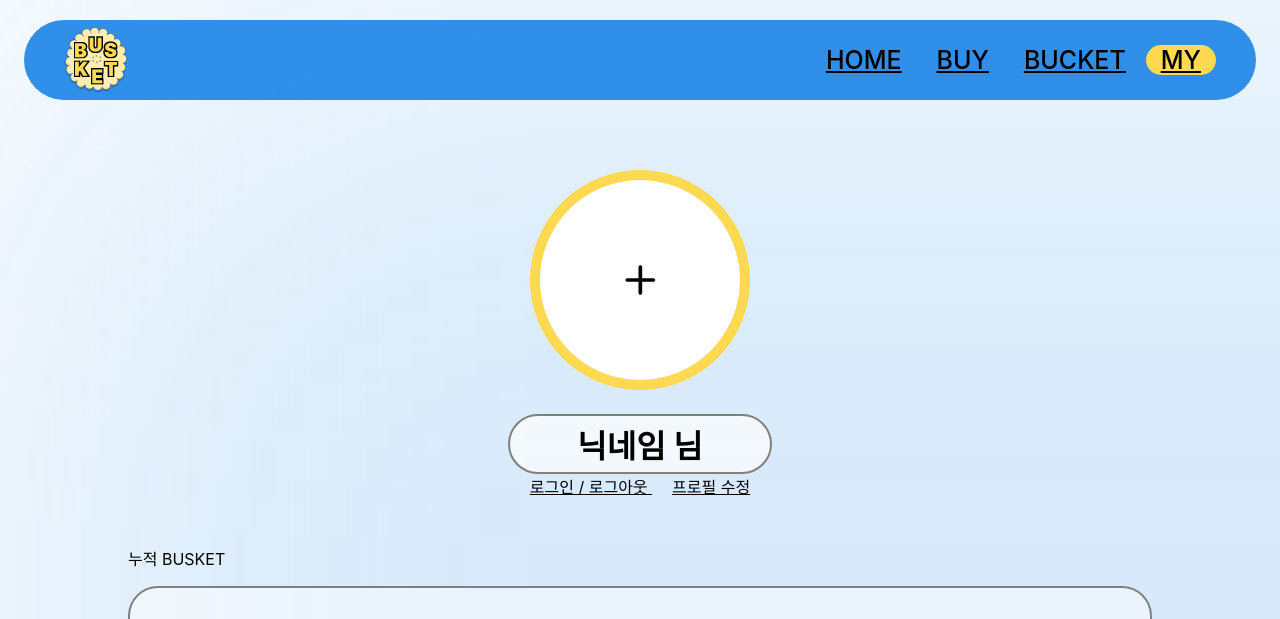
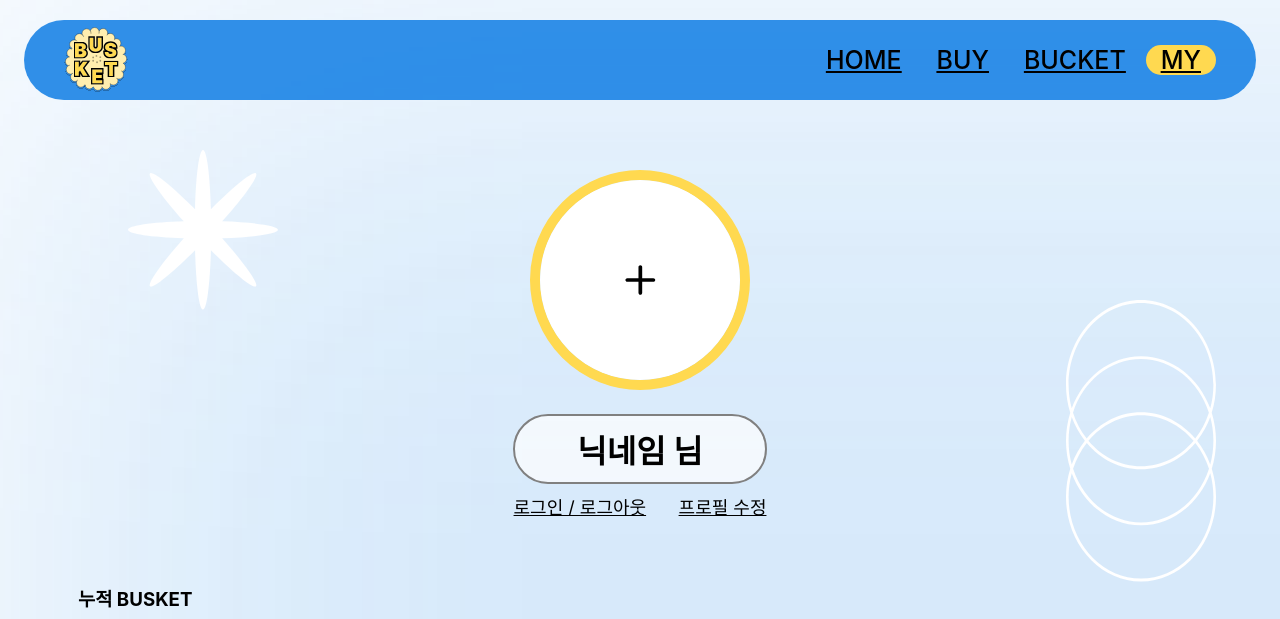
Before and after one commit to s0obang/busket, a Django app: page /accounts/my/ in a window 1280 px wide. Shown: the top 619 px of the page. Run offline with Django 5.2, Linux system fonts and the light colour scheme; some web fonts are replaced.

Commit message:
글씨 크기 및 색깔 수정 + 모달창 1차 구현

```diff
--- a/accounts/templates/my.html
+++ b/accounts/templates/my.html
@@ -3,65 +3,107 @@
 {% block content %}
 
 <link rel="stylesheet" href="{% static 'css/my.css' %}">
+<link rel="stylesheet" href="{% static 'css/login.css' %}">
+<link rel="stylesheet" href="{% static 'css/user.css' %}">
+<link rel="stylesheet" href="{% static 'css/modal.css' %}">
+<script src="{% static 'js/modal.js' %}"></script>
+<script src="{% static 'js/profile.js' %}"></script>
+
+<div class="whole">
+    <img src="{% static 'img/accounts/별.svg' %}" id="spark">
+    <img src="{% static 'img/accounts/동그라미.svg' %}" id="rectangle">
 
     <div class="profile"> <!--상단 프로필 정보-->
         <img src="{% static 'img/accounts/프로필사진.svg' %}" id="picture">
         <div>
             <h1 class="name"> 닉네임 님 </h1>
         </div>
-    <a href=#> 로그인 / 로그아웃 </a>
-    <a href=#> 프로필 수정 </a>
+
+        <!-- 로그인/로그아웃 모달창 -->
+        <button class="modal_btn login_logout_btn"> 로그인 / 로그아웃 </button>
+        <div class="modal_box login_logout_modal">
+            <div class="modal_content">
+                <span class="close">&times;</span> <!-- 닫기 버튼 -->
+                <button class="login_btn">로그인</button>
+                <button class="logout_btn">로그아웃</button>
+                <button class="signin_btn">회원가입하기</button>
+            </div>
+        </div>
+
+        <!-- 프로필 수정 모달창 -->
+        <button class="modal_btn profile_btn"> 프로필 수정 </button>
+        <div class="modal_box profile_modal">
+            <div class="modal_content">
+                <span class="close">&times;</span> <!-- 닫기 버튼 -->
+                    <form class="user_form">
+                        <h2>프로필 수정</h2>
+                        <h3>닉네임</h3>
+                        <input type="text" placeholder="name">
+                        <h3>프로필 사진</h3>
+                        <div class="profile">
+                            <label class="profile_img_button" for="profile_img">
+                                <img src="{% static 'img/accounts/프로필사진.svg' %}" id="preview">
+                            </label>
+                            <input id="profile_img" type="file" accept="image/*" style="display: none;"onchange="readURL(this);"/>
+                        </div>
+                        <input type="submit" value="저장">
+                    </form>
+            </div>
+        </div>
+
     </div>
 
     <div class="cumulation"> <!--누적 BUSKET-->
-    <p>누적 BUSKET</p>
+        <h3>누적 BUSKET</h3>
         <div class="box">
             <div class="list">
-            <img class="biscuit left" src="{% static 'img/accounts/비스켓 묶음.svg' %}">
+                <div class="biscuit">
+                <img src="{% static 'img/accounts/비스켓 묶음.svg' %}">
+                </div>
                 <div class="explanation right">
-                <h1> X 23</h1>
-                <h1>총 368,000원</h1>
+                    <h1 class="left"> X 23</h1>
+                    <h1 class="right">총 368,000원</h1>
                 </div>
             </div>
         </div>
     </div>
 
     <div class="report"> <!--BUSKET REPORT-->
-    <p>BUSKET REPORT</p>
+        <h3>BUSKET REPORT</h3>
         <div class="box">
             <div class="list">
-            <img class="biscuit left" src="{% static 'img/accounts/비스켓 1.svg' %}">
+                <img class="biscuit" src="{% static 'img/accounts/비스켓 1.svg' %}">
                 <div class="explanation right">
                     <h2>가장 많이 모은 비스켓은 <br> </h2>
-                <h1 class="item">옷</h1>
+                    <h1 class="green">옷</h1>
                     <h2>카테고리입니다.</h2>
                 </div>
             </div>
             <div class="list">
+                <img class="biscuit" src="{% static 'img/accounts/비스켓 2.svg' %}">
                 <div class="explanation left">
                     <h2>가장 적게 모은 비스켓은 <br> </h2>
-                <h1 class="item">음식</h1>
-                <h2>카테고리입니다.</h2>
-            </div>
-            <img class="biscuit right" src="{% static 'img/accounts/비스켓 2.svg' %}">
-        </div>
-        <div class="list">
-            <img class="biscuit left" src="{% static 'img/accounts/비스켓 3.svg' %}">
-            <div class="explanation right">
-                <h2>가장 많이 저장한 비스켓은 <br> </h2>
-                <h1 class="item">옷</h1>
+                    <h1 class="blue">음식</h1>
                     <h2>카테고리입니다.</h2>
                 </div>
             </div>
             <div class="list">
+                <img class="biscuit" src="{% static 'img/accounts/비스켓 3.svg' %}">
+                <div class="explanation right">
+                    <h2>가장 많이 저장한 비스켓은 <br> </h2>
+                    <h1 class="yellow">옷</h1>
+                    <h2>카테고리입니다.</h2>
+                </div>
+            </div>
+            <div class="list">
+                <img class="biscuit" src="{% static 'img/accounts/비스켓 4.svg' %}">
                 <div class="explanation left">
                     <h2>가장 적게 저장한 비스켓은 <br> </h2>
-                <h1 class="item">책</h1>
+                    <h1 class="red">책</h1>
                     <h2>카테고리입니다.</h2>
-            </div>
-            <img class="biscuit right" src="{% static 'img/accounts/비스켓 4.svg' %}">
                 </div>
             </div>
         </div>
-
+    </div>
+</div>
 {% endblock %}
--- a/accounts/templates/signup.html
+++ b/accounts/templates/signup.html
@@ -6,7 +6,7 @@
         <meta charset="UTF-8">
         <meta name="viewport" content="width=device-width, initial-scale=1.0">
         <link rel="stylesheet" href="{% static 'css/modal.css' %}">
-        <link rel="stylesheet" href="{% static 'css/login.css' %}">
+        <link rel="stylesheet" href="{% static 'css/user.css' %}">
         <script src="{% static 'js/profile.js' %}"></script>
         <title>회원가입</title>
     </head>
--- a/static/css/login.css
+++ b/static/css/login.css
@@ -1,57 +1,14 @@
-.user_form{
-    width: 100%;
-    text-align: center;
+.login_btn, .logout_btn{
+    display: block;
+    width: 300px;
+    padding: 25px;
+    margin: 10px 100px;
+
+    border: 0;
+    border-radius: 10px;
+    background-color: #35C386;
+
+    font-size: large;
+    font-weight: bold;
+    cursor: pointer;
 }
-
-.user_form h3{
-    text-align: left;
-    margin-left: 35px;
-}
-
-.user_form h1{
-    align-items: center;
-}
-
-.user_form input{
-    border: 3px solid #FFD950;
-    border-radius: 15px;
-    padding-left: 10px;
-
-    width: 80%;
-    height: 40px;
-}
-
-/*프로필 사진 업로드*/
-.profile{
-    width: 400px;
-    font-size: 0;
-}
-
-#preview {
-    width: 300px;
-    height: 300px;
-    cursor: pointer;
-
-    border: 10px solid #FFD950;
-    border-radius: 50%;
-    margin: 5px;
-}
-
-/*제출 버튼*/
-.user_form input[type="submit"]{
-    background-color: #1883E5;
-    font-size: large;
-    color: white;
-
-    border: none;
-    padding: none;
-    cursor: pointer;
-
-    width: 120px;
-    margin: 30px 0;
-    box-shadow: 0 2px 3px 0 rgba(47, 51, 55, 0.2);
-}
-
-.user_form input[type="submit"]:hover{
-    background-color: #81c2ff;
-}
--- a/static/css/my.css
+++ b/static/css/my.css
@@ -1,10 +1,32 @@
+.whole{
+    margin: 0 auto;
+}
+
+
 /*bgc 컬러 노란색 고정*/
 .my{
     background-color: #FFD950;
 }
 
 .cumulation, .report{
-    margin: 2.5% 10%;
+    margin: 5% 0%;
+}
+
+/*배경 장식*/
+#spark {
+    width: 150px;
+    position: absolute;
+    top: 150px;
+    left: 10%;
+    z-index: -100;
+}
+
+#rectangle {
+    width: 150px;
+    position: absolute;
+    top: 300px;
+    right: 5%;
+    z-index: -100;
 }
 
 /*흰색 박스 + 내부 사진 및 글씨 설정*/
@@ -30,41 +52,51 @@
 }
 
 .name{
-    width: 250px;
-    padding: 5px;
+    width: 230px;
+    padding: 10px;
     margin: 0 auto; /*가운데 정렬*/
 
     border-radius: 50px;
     background-color: rgba(255, 255, 255, 0.7);
 }
 
-.profile a{
-    color: black;
-    margin: 10px;
+.login_logout_btn, .profile_btn, .signin_btn{
+    border: 0;
+    margin: 8px;
+    background-color: transparent;
+    cursor: pointer;
+
+    font-size: large;
+    text-decoration-line: underline;
 }
 
 /*BUSKET 목록*/
 .box{
+    width: 1000px;
     border-radius: 30px;
     background-color: rgba(255, 255, 255, 0.5);
 
     display: flex;
-    padding: 30px;
-}
-
-.report .box{
+    padding: 40px 60px;
     flex-direction: column;
 }
 
-.biscuit{
-    text-align: center;
-    margin: 20px;
+.list{
+    padding: 20px;
+    font-size: x-large;
 }
 
 .explanation{
-    width: 60%;
-    padding: 10% 3%;
+    margin: 50px 0;
     text-align: center;
+}
+
+.biscuit{
+    margin: 0 40px;
+}
+
+.cumulation .explanation{
+    width: 600px;
 }
 
 .left{
@@ -74,3 +106,30 @@
 .right{
     float: right;
 }
+
+/*BUSKET REPORT 비스켓과 설명글 위치*/
+.report .left{
+    margin-left: 200px;
+    margin-right: 100px;
+}
+
+.report .right{
+    margin-right: 250px;
+}
+
+/*글자 색깔*/
+.red{
+    color:#DF3354;
+}
+
+.yellow{
+    color:#FFD950;
+}
+
+.green{
+    color:#35C386;
+}
+
+.blue{
+    color:#1883E5;
+}
--- /dev/null
+++ b/static/css/user.css
@@ -0,0 +1,56 @@
+.user_form{
+    width: 100%;
+    text-align: center;
+}
+
+.user_form h2{
+    align-items: center;
+    padding-top: 30px;
+}
+
+.user_form h3{
+    text-align: left;
+    margin-left: 10%;
+}
+
+.user_form input{
+    border: 3px solid #FFD950;
+    border-radius: 15px;
+    padding-left: 10px;
+
+    width:80%;
+    height: 40px;
+}
+
+/*프로필 사진 업로드*/
+#preview {
+    width: 200px;
+    height: 200px;
+    cursor: pointer;
+
+    border: 10px solid #FFD950;
+    border-radius: 50%;
+    margin: 5px;
+}
+.profile{
+    text-align: center;
+    margin: 30px;
+}
+
+/*제출 버튼*/
+.user_form input[type="submit"]{
+    background-color: #1883E5;
+    font-size: large;
+    color: white;
+
+    border: none;
+    padding: none;
+    cursor: pointer;
+
+    width: 120px;
+    box-shadow: 0 2px 3px 0 rgba(47, 51, 55, 0.2);
+}
+
+.user_form input[type="submit"]:hover{
+    background-color: #81c2ff;
+}
--- /dev/null
+++ b/static/js/modal.js
@@ -0,0 +1,25 @@
+document.addEventListener('DOMContentLoaded', function () {
+    const buttons = document.querySelectorAll('.modal_btn');
+    const modals = document.querySelectorAll('.modal_box');
+    const closeButtons = document.querySelectorAll('.close');
+
+    buttons.forEach(button => {
+        button.addEventListener('click', function () {
+            const classList = this.classList;
+            modals.forEach(modal => {
+                classList.forEach(className => {
+                    if (modal.classList.contains(className.replace('_btn', '_modal'))) {
+                        modal.classList.add('active');
+                    }
+                });
+            });
+        });
+    });
+
+    closeButtons.forEach(button => {
+        button.addEventListener('click', function () {
+            const modal = this.closest('.modal_box'); // 가장 가까이 있는 모달박스 선택
+            modal.classList.remove('active'); //active 제거
+        });
+    });
+  });
```
Also changed, not shown: accounts/templates/login.html (+14 -9 lines), static/css/modal.css (+40 -14 lines). Lines whose indentation alone changed are shown as unchanged.
